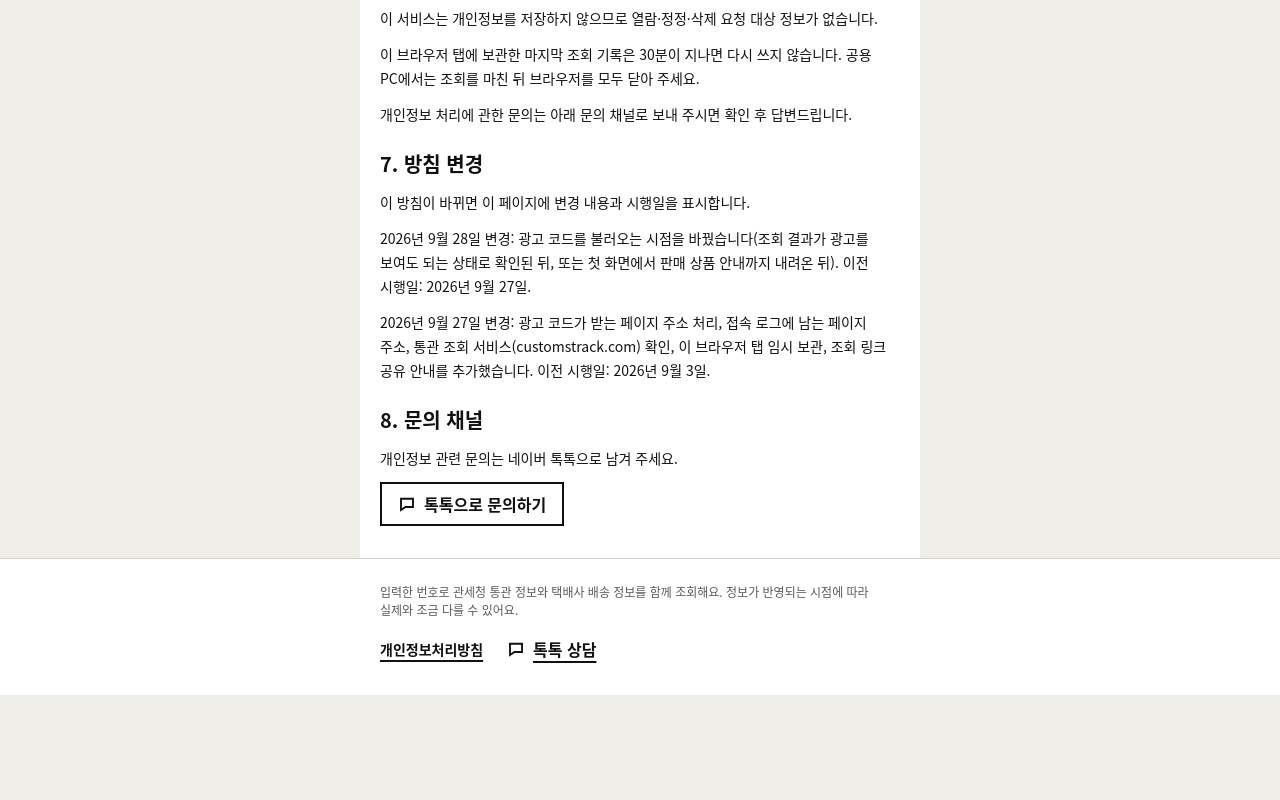
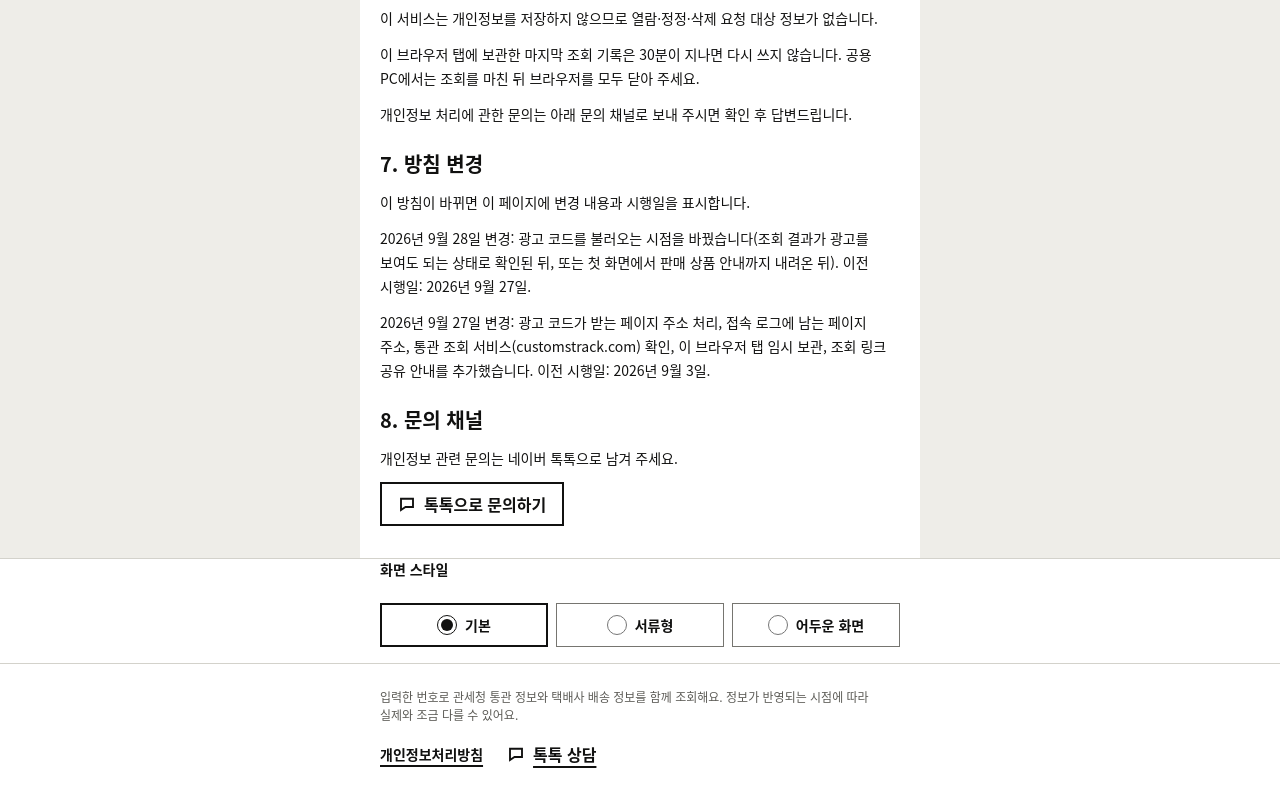
Before and after one commit to Ddomongs/tracking-tipoasis, a Next.js app: page /privacy in a window 1280 px wide. Shown: the part 1744-2544 px from the top of the page. Before the commit the page ends 2439 px from the top, so only its background shows below. Built offline with nearby package versions, Linux system fonts and the light colour scheme.

Commit message:
feat: add the '화면 스타일' picker above the footer

```diff
--- a/app/(internal)/internal/ui-kit/page.tsx
+++ b/app/(internal)/internal/ui-kit/page.tsx
@@ -12,6 +12,7 @@ import { JourneySpine } from "@/components/primitives/JourneySpine";
 import { ButtonLink } from "@/components/primitives/ButtonLink";
 import { StatusChip } from "@/components/primitives/StatusChip";
 import { ManualAdSlot } from "@/components/ads/ManualAdSlot";
+import { StylePicker } from "@/components/shell/StylePicker";
 import { DEFAULT_STYLE_ID, STYLE_LABELS } from "@/lib/style/styles";
 import { COLOR_TOKENS, CONTRAST_REQUIREMENTS, STYLE_COLOR_TOKENS, contrastRatio } from "@/lib/style/tokens";
 import type {
@@ -153,6 +154,7 @@ export default function UiKitPage(): React.JSX.Element {
         <NoticeSection />
         <CopySection />
         <AdSlotSection />
+        <StyleSection />
       </div>
     </main>
   );
@@ -559,3 +561,14 @@ function AdSlotSection(): React.JSX.Element {
     </Section>
   );
 }
+
+/** The real picker: choosing a style here restyles the whole gallery (this browser remembers it, as on the public pages). */
+function StyleSection(): React.JSX.Element {
+  return (
+    <Section id="style-picker" title="화면 스타일 고르기">
+      <div data-demo="style-picker">
+        <StylePicker />
+      </div>
+    </Section>
+  );
+}
--- a/app/(public)/layout.tsx
+++ b/app/(public)/layout.tsx
@@ -2,6 +2,7 @@ import { AdLoader } from "@/components/ads/AdLoader";
 import { LiveAnnouncerProvider } from "@/components/primitives/LiveAnnouncer";
 import { SiteFooter } from "@/components/shell/SiteFooter";
 import { SiteHeader } from "@/components/shell/SiteHeader";
+import { StylePicker } from "@/components/shell/StylePicker";
 
 /**
  * Public pages: /, /{번호}, /privacy (spec §14 "app/(public)/layout.tsx: 헤더, 푸터, live region·AdLoader 자리").
@@ -12,6 +13,7 @@ export default function PublicLayout({ children }: { readonly children: React.Re
     <LiveAnnouncerProvider>
       <SiteHeader />
       {children}
+      <StylePicker />
       <SiteFooter />
       <AdLoader />
     </LiveAnnouncerProvider>
--- /dev/null
+++ b/components/shell/StylePicker.tsx
@@ -0,0 +1,60 @@
+"use client";
+
+import { useSyncExternalStore } from "react";
+import { useAnnounce } from "@/components/primitives/LiveAnnouncer";
+import { applyStyleChoice, readAppliedStyle, subscribeAppliedStyle } from "@/lib/style/style-choice";
+import { STYLE_IDS, STYLE_LABELS, type StyleId } from "@/lib/style/styles";
+
+/** Spec §13 literals: the group's name and the one sentence read after a change. */
+const LEGEND = "화면 스타일";
+const RADIO_NAME = "tt-style";
+
+function announcementFor(id: StyleId): string {
+  return `화면 스타일을 ${STYLE_LABELS[id]}으로 바꿨어요`;
+}
+
+/** '/' is static, so the server cannot know the customer's style: no radio is checked until hydration reads html[data-style]. */
+function readServerStyle(): StyleId | null {
+  return null;
+}
+
+/**
+ * '화면 스타일' (spec §13): three radios right above the footer. A choice changes only html[data-style] — every component
+ * keeps its DOM, hooks and copy — is remembered in this browser, and is announced once through the page's live region.
+ */
+export function StylePicker(): React.JSX.Element {
+  const current = useSyncExternalStore<StyleId | null>(subscribeAppliedStyle, readAppliedStyle, readServerStyle);
+  const announce = useAnnounce();
+
+  const choose = (id: StyleId): void => {
+    if (id === current) return;
+    applyStyleChoice(id);
+    announce(announcementFor(id));
+  };
+
+  return (
+    <div className="border-t border-tt-rule bg-tt-surface text-tt-ink">
+      <fieldset data-style-picker="true" className="mx-auto w-full max-w-[var(--tt-column)] border-0 px-[var(--tt-gutter)] py-4">
+        <legend className="mb-2 p-0 text-tt-sm font-bold">{LEGEND}</legend>
+        <div className="grid grid-cols-3 gap-2">
+          {STYLE_IDS.map((id) => (
+            <label
+              key={id}
+              className="flex min-h-[44px] cursor-pointer items-center justify-center gap-2 border border-tt-control px-2 text-tt-sm font-bold [word-break:keep-all] has-[:checked]:border-2 has-[:checked]:border-tt-ink"
+            >
+              <input
+                type="radio"
+                name={RADIO_NAME}
+                value={id}
+                checked={current === id}
+                onChange={() => choose(id)}
+                className="tt-focus m-0 h-5 w-5 shrink-0 accent-[var(--tt-primary)]"
+              />
+              <span>{STYLE_LABELS[id]}</span>
+            </label>
+          ))}
+        </div>
+      </fieldset>
+    </div>
+  );
+}
--- /dev/null
+++ b/lib/style/style-choice.ts
@@ -0,0 +1,41 @@
+import { DEFAULT_STYLE_ID, STYLE_STORAGE_KEY, isStyleId, type StyleId } from "@/lib/style/styles";
+
+/**
+ * The customer's screen-style choice in the browser (spec §13 "화면 스타일 선택"). The pre-paint script (lib/style/prepaint.ts)
+ * applied the stored or first-visit style before hydration; this module reads that attribute, applies later choices at
+ * once and remembers them in this browser only (localStorage tt:style — never sent anywhere). Browser only.
+ */
+type StyleStorage = Pick<Storage, "setItem">;
+
+const listeners = new Set<() => void>();
+
+export function readAppliedStyle(): StyleId {
+  const value = document.documentElement.getAttribute("data-style");
+  return isStyleId(value) ? value : DEFAULT_STYLE_ID;
+}
+
+export function subscribeAppliedStyle(listener: () => void): () => void {
+  listeners.add(listener);
+  return () => {
+    listeners.delete(listener);
+  };
+}
+
+function browserStorage(): StyleStorage | null {
+  try {
+    return window.localStorage;
+  } catch {
+    return null;
+  }
+}
+
+/** Applies the style at once; a blocked storage (in-app browsers, private windows) only means the choice lasts for this page. */
+export function applyStyleChoice(id: StyleId, storage: StyleStorage | null = browserStorage()): void {
+  document.documentElement.setAttribute("data-style", id);
+  try {
+    storage?.setItem(STYLE_STORAGE_KEY, id);
+  } catch {
+    // Storage refused the write: the style still applies until the page is left.
+  }
+  listeners.forEach((listener) => listener());
+}
```
Also changed, not shown: 2 other files (tests, documents, lock files or other folders).
